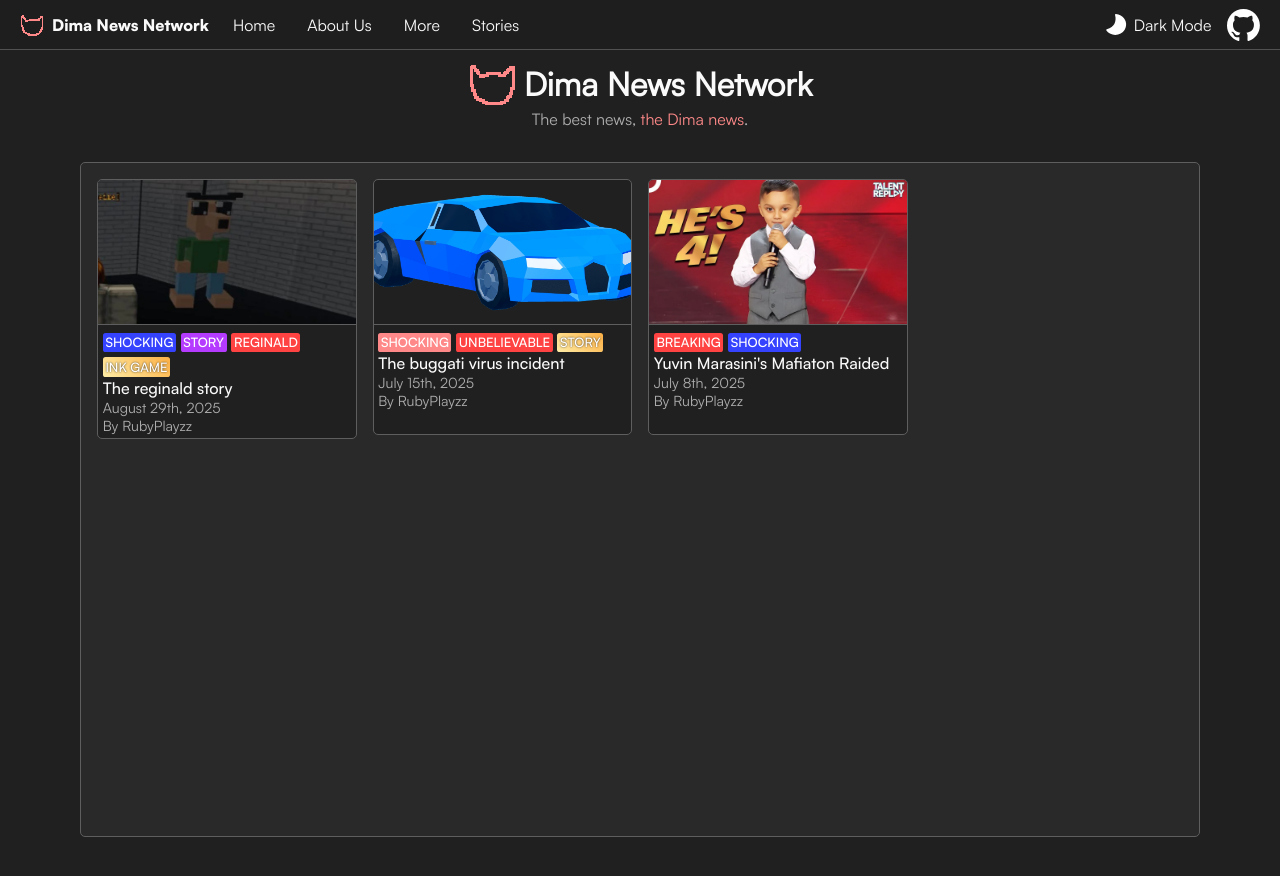
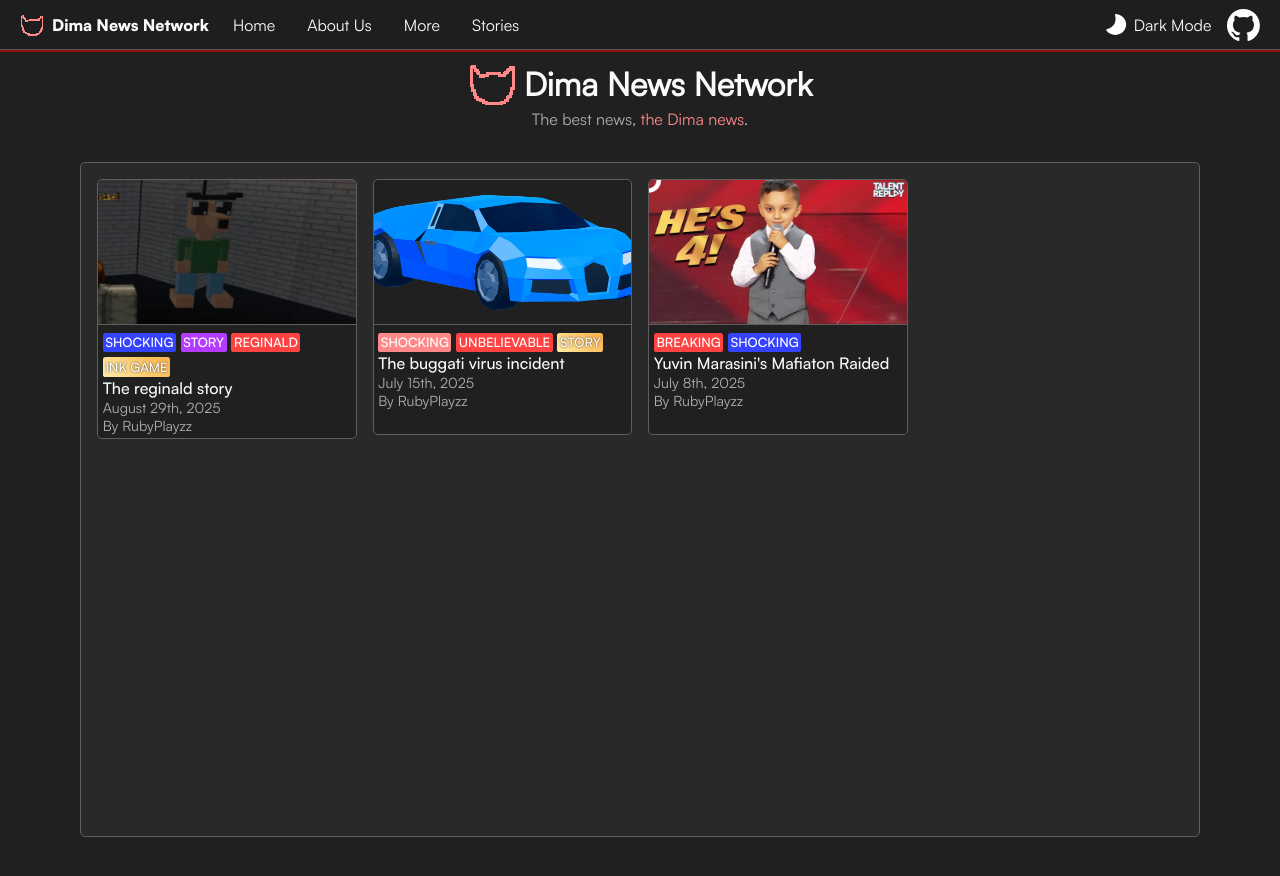
Before and after one commit to RubyPlayzz/DimaNewsNetwork, a Jekyll site: the page built from index.html, in a window 1280 px wide. Shown: the top 876 px of the page. Built offline with Jekyll 4.4.1, drawn with Linux system fonts in a browser that asks for light colours.

Commit message:
asdawrfawgfawg2WRARagTQEAG

```diff
--- a/css/about-us.css
+++ b/css/about-us.css
@@ -1,6 +1,12 @@
 html, body {
     height: 100%;
 }
+
+:root {
+  --header-size: 3.5rem;
+}
+
+
 
 body {
     display: flex;
--- a/css/header.css
+++ b/css/header.css
@@ -11,7 +11,7 @@
     backdrop-filter: blur(4px);
     border-bottom: 1px solid var(--header-border-color);
 
-    width: 100vw;
+    width: 100%;
     height: 50px;
 
     position: fixed;
@@ -26,9 +26,8 @@
     z-index: 1000;
 }
 
-header * {
-    white-space: nowrap;
-}
+header { outline: 2px solid rgba(255,0,0,0.5); }
+
 
 header a {
     text-decoration: none;
--- a/css/news-article.css
+++ b/css/news-article.css
@@ -3,6 +3,7 @@
     --content-top-margin: 0px;
     --table-of-contents-top-margin: 10px;
 }
+
 
 /* Table of contents */
 nav {
```
